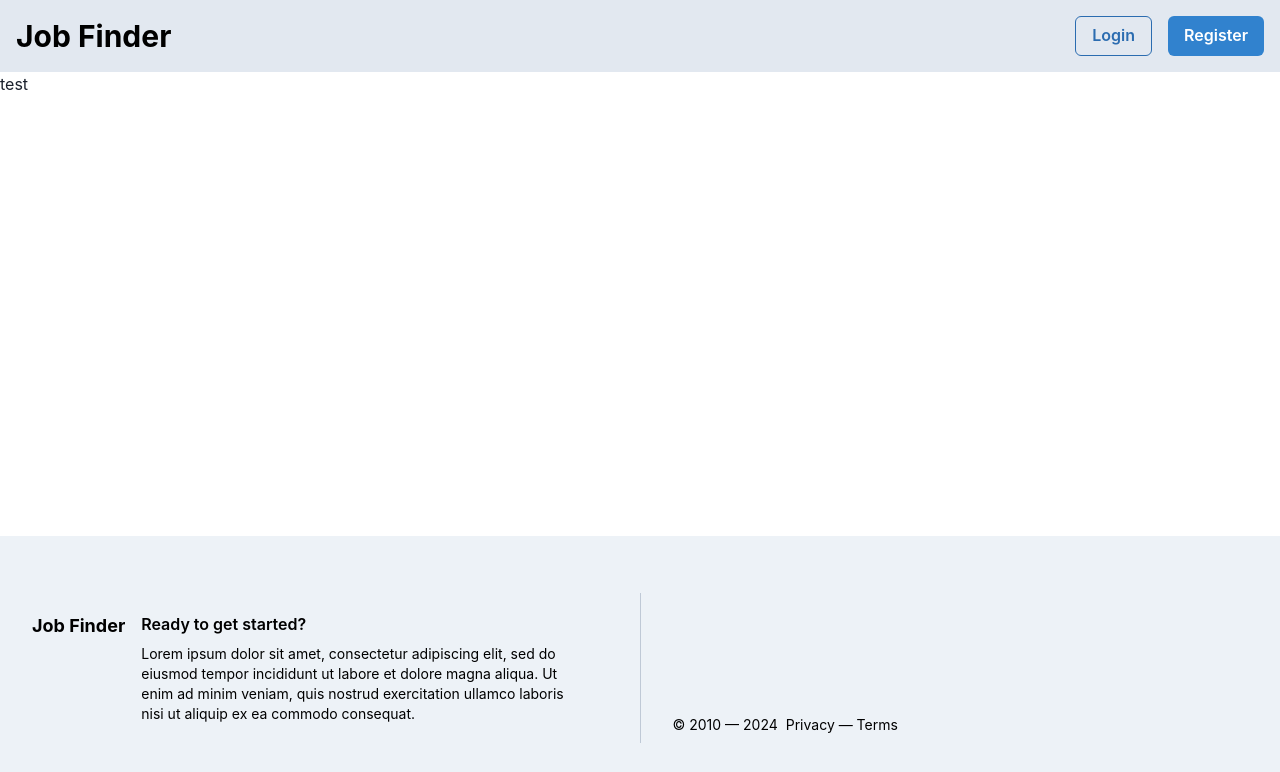
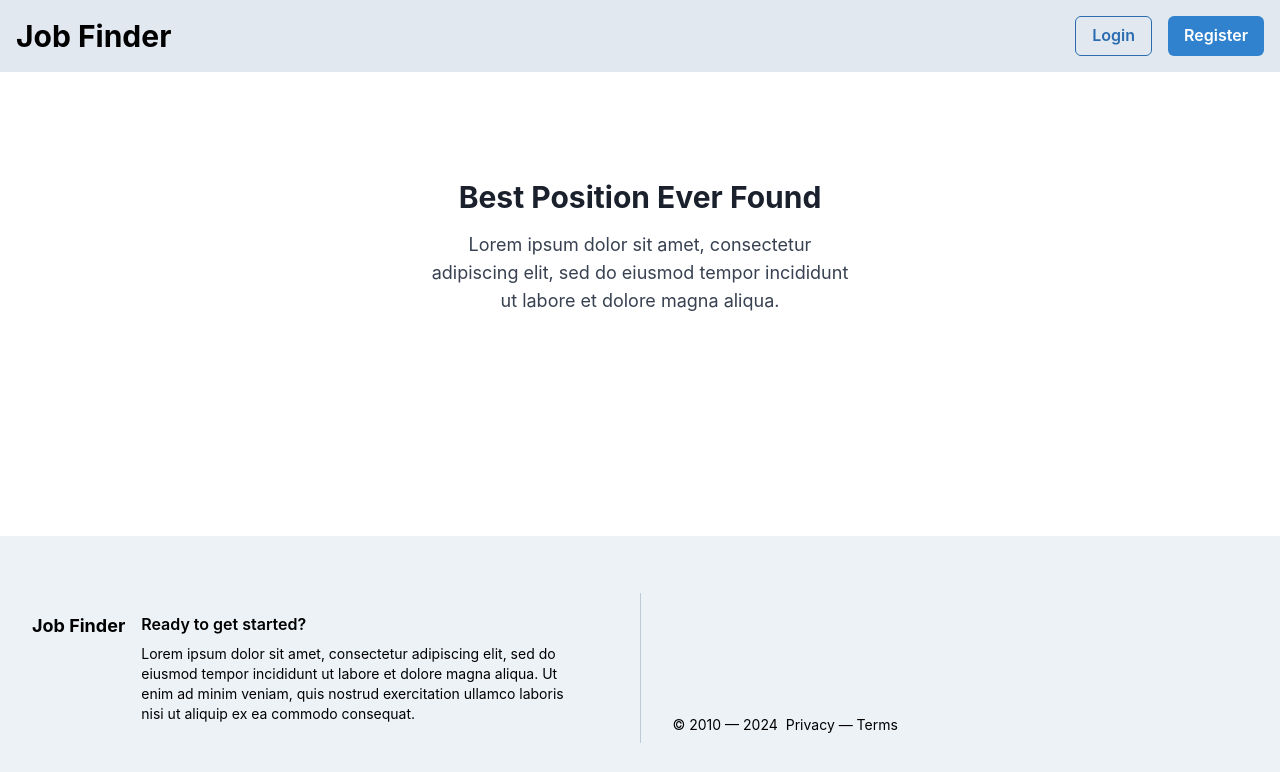
Before and after one commit to enesmalikdmn/job-finder, a Next.js app: page / in a window 1280 px wide. Shown: the top 772 px of the page. Built offline with nearby package versions, Linux system fonts and the light colour scheme.

Commit message:
style: header and home page changes

```diff
--- a/app/components/Header.tsx
+++ b/app/components/Header.tsx
@@ -31,11 +31,11 @@ const Header = ({ short }: { short?: boolean }) => {
       align="center"
       justify="space-between"
     >
-      <Heading size={short ? 'md' : 'lg'}>Job Finder</Heading>
+      <Heading className='cursor-pointer' size={short ? 'md' : 'lg'} onClick={() => router.push('/')}>Job Finder</Heading>
       {!short && (
         <Flex>
           {isLoggedIn ? (
-            <>
+            <div className='flex gap-12'>
               <div className='flex items-center'>
                 <Button colorScheme="blue" variant="outlined" onClick={() => router.push('/job-listings')}>
                   Job Listings
@@ -44,7 +44,7 @@ const Header = ({ short }: { short?: boolean }) => {
                   Logout
                 </Button>
               </div>
-              <div className='flex items-center gap-4'>
+              <div className='flex items-center gap-3'>
                 <p className="font-bold text-gray-500">{user.email}</p>
                 <div className="w-12 h-12 rounded-full bg-gray-400">
                   <img
@@ -56,7 +56,7 @@ const Header = ({ short }: { short?: boolean }) => {
                   />
                 </div>
               </div>
-            </>
+            </div>
           ) : (
             <>
               <Button colorScheme="blue" variant="outline" mr={4} onClick={() => router.push('/login')}>
--- a/app/page.tsx
+++ b/app/page.tsx
@@ -7,8 +7,13 @@ export const metadata = {
 
 export default function Home() {
   return (
-    <div className="flex">
-      test
+    <div className="flex items-center justify-center" style={{ height: 'calc(100vh - 450px)' }}>
+    <div className="text-center p-4">
+      <h1 className="text-3xl font-bold mb-4">Best Position Ever Found</h1>
+      <p className="text-lg w-[420px] text-gray-700">
+        Lorem ipsum dolor sit amet, consectetur adipiscing elit, sed do eiusmod tempor incididunt ut labore et dolore magna aliqua.
+      </p>
     </div>
+  </div>
   );
 }
```
